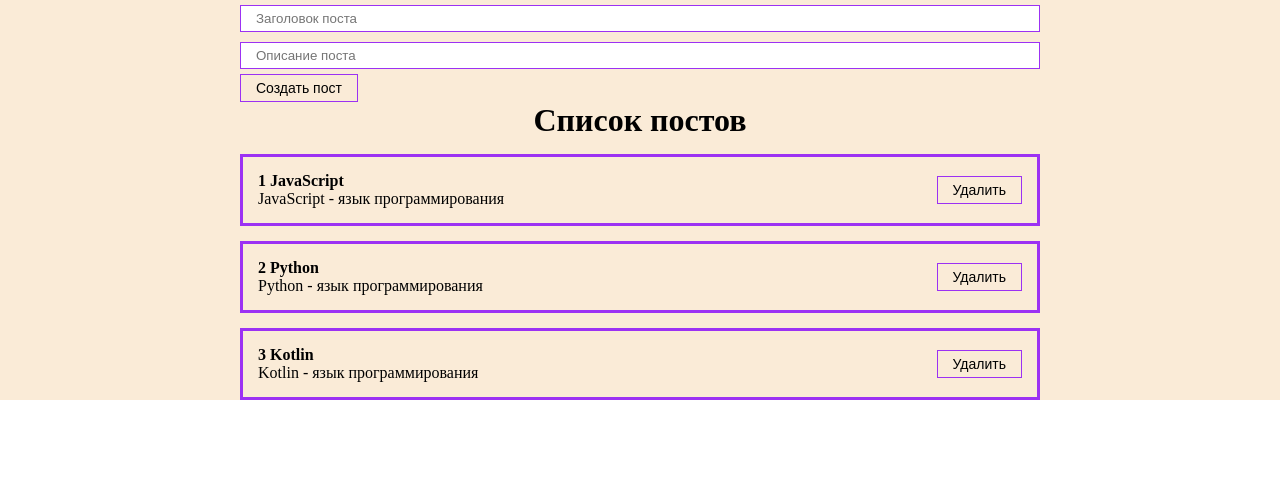
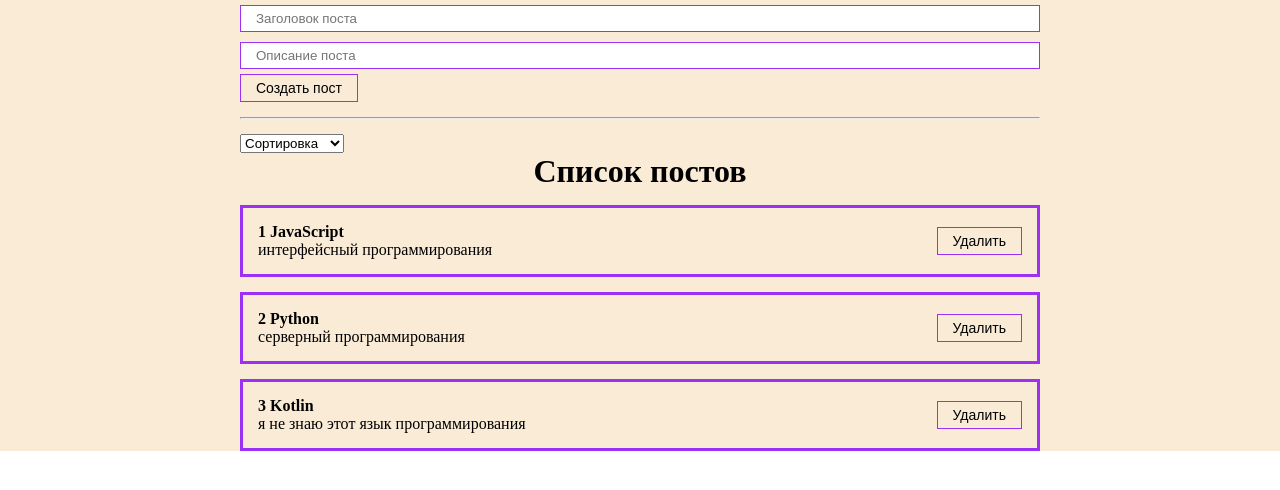
Before and after one commit to MihaDarin/fundamental-react, a React (Create React App) app: page / in a window 1280 px wide. Shown: the top 490 px of the page. Built offline with nearby package versions, Linux system fonts and the light colour scheme.

Commit message:
Добавлена сортировка постов по названию и по описанию

```diff
--- a/src/App.css
+++ b/src/App.css
@@ -14,3 +14,6 @@
 .no_posts {
   text-align: center;
 }
+.for_hr {
+  margin: 15px 0;
+}
--- a/src/App.js
+++ b/src/App.js
@@ -3,24 +3,47 @@ import "./App.css";
 import { PostForm } from "./Components/PostForm/PostForm";
 // import { Post } from "./Components/Post/Post";
 import { PostList } from "./Components/PostList/PostList";
+import { MySelect } from "./Components/UI/select/MySelect";
 // import { MyButton } from "./Components/UI/button/MyButton";
 // import { MyInput } from "./Components/UI/input/MyInput";
 function App() {
   const [posts, setPosts] = useState([
-    { id: 1, title: "JavaScript", body: "JavaScript - язык программирования" },
-    { id: 2, title: "Python", body: "Python - язык программирования" },
-    { id: 3, title: "Kotlin", body: "Kotlin - язык программирования" },
+    {
+      id: 1,
+      title: "JavaScript",
+      body: "интерфейсный программирования",
+    },
+    { id: 2, title: "Python", body: "серверный программирования" },
+    {
+      id: 3,
+      title: "Kotlin",
+      body: " я не знаю этот язык программирования",
+    },
   ]);
-
+  const [selectedSort, setSelectedSort] = useState("");
   const createNewPost = (newPost) => {
     setPosts([...posts, newPost]);
   };
   const removePost = (post) => {
     setPosts(posts.filter((p) => p.id !== post.id));
   };
+  const sortedPosts = (sort) => {
+    setSelectedSort(sort);
+    setPosts([...posts].sort((a, b) => a[sort].localeCompare(b[sort])));
+  };
   return (
     <div className="App">
       <PostForm createPost={createNewPost} />
+      <hr className="for_hr" />
+      <MySelect
+        value={selectedSort}
+        onChange={sortedPosts}
+        defaultValue="Сортировка"
+        options={[
+          { value: "title", name: "По названию" },
+          { value: "body", name: "По описанию" },
+        ]}
+      />
       {posts.length ? (
         <PostList
           removePost={removePost}
--- /dev/null
+++ b/src/Components/UI/select/MySelect.js
@@ -0,0 +1,18 @@
+import React from "react";
+
+export const MySelect = ({ options, defaultValue, value, onChange }) => {
+  return (
+    <select value={value} onChange={(event) => onChange(event.target.value)}>
+      <option disabled value="">
+        {defaultValue}
+      </option>
+      {options.map((option) => {
+        return (
+          <option key={option.value} value={option.value}>
+            {option.name}
+          </option>
+        );
+      })}
+    </select>
+  );
+};
```
